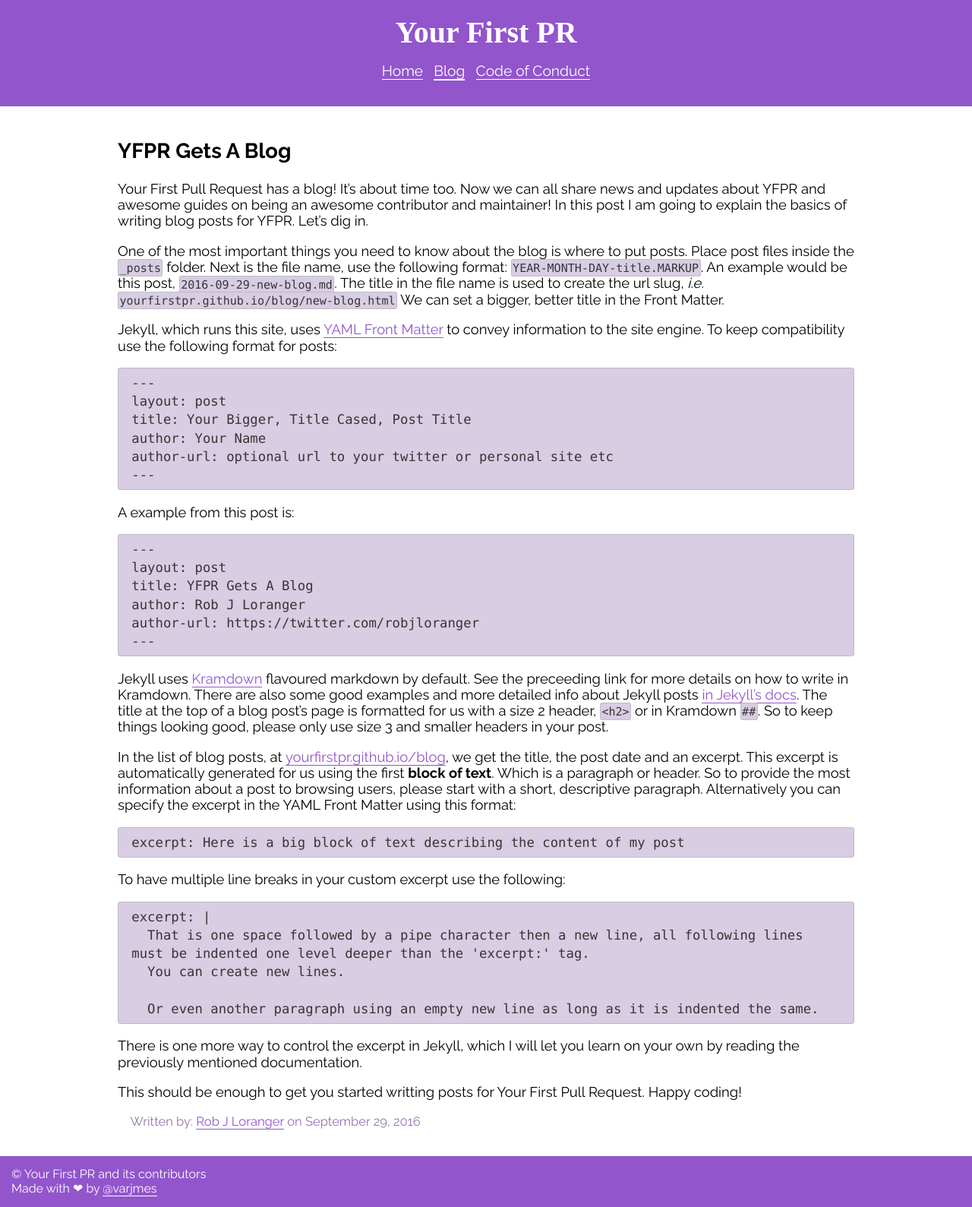
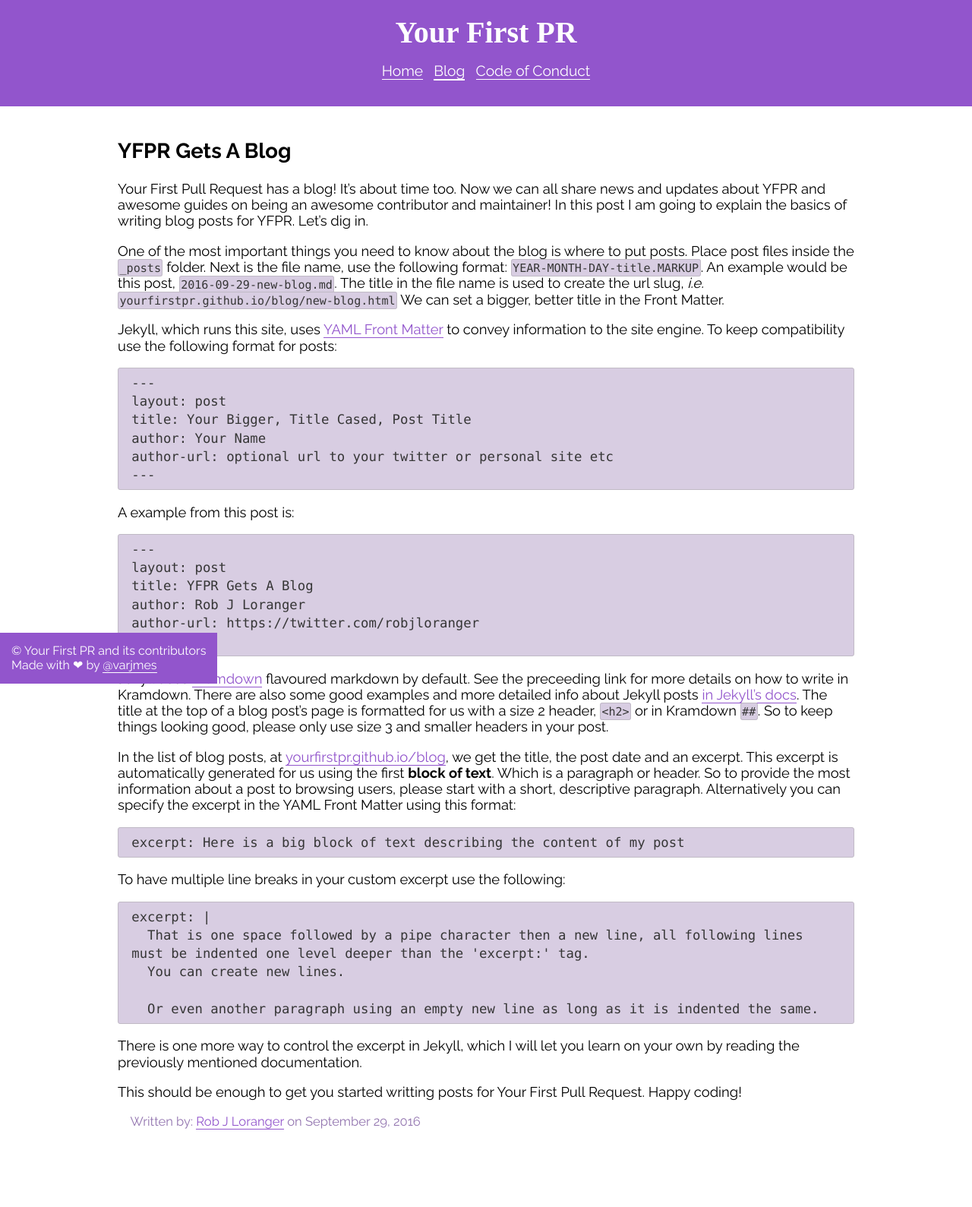
Before and after one commit to yourfirstpr/yourfirstpr.github.io, a Jekyll site: the page built from _posts/2016-09-29-new-blog.md, in a window 1280 px wide. Shown: the whole page at 76% size. Built offline with Jekyll 4.4.1, drawn with Linux system fonts in a browser that asks for light colours; nearby versions of some CDN libraries; some web fonts are replaced; after the commit the page ends 1522 px from its top, so only the background shows below that.

Commit message:
fix position footer

```diff
--- a/assets/css/styles.css
+++ b/assets/css/styles.css
@@ -1,38 +1,44 @@
-@import url('https://fonts.googleapis.com/css?family=Nixie+One');
-@import url('https://fonts.googleapis.com/css?family=Raleway:300,400,700');
+@import url("https://fonts.googleapis.com/css?family=Nixie+One");
+@import url("https://fonts.googleapis.com/css?family=Raleway:300,400,700");
 
 body {
-    font-family: 'Raleway', sans-serif;
+  font-family: "Raleway", sans-serif;
 }
 
 /* Header Block Styling */
 
 header {
-    background: #9255CC;
+  background: #9255cc;
   padding: 20px 0;
 }
 
 header > h1 {
   margin: 0;
-    color: #FFF;
+  color: #fff;
   font-family: "Nixie One" !important;
   text-align: center;
   font-size: 2.5em;
 }
 
-header a, footer a {
-    color: #FFF;
+footer {
+  position: absolute;
+  bottom: 0;
+}
+
+header a,
+footer a {
+  color: #fff;
   text-decoration: none;
-    border-bottom: 1px solid #FFF;
+  border-bottom: 1px solid #fff;
   font-size: 1.2em;
 }
 
 #active {
-    border-bottom: 2px solid #FFF;
+  border-bottom: 2px solid #fff;
 }
 
-
-header a:hover, footer a:hover {
+header a:hover,
+footer a:hover {
   color: #000000;
 }
 
@@ -58,9 +64,9 @@
 }
 
 a {
-    color: #9255CC;
+  color: #9255cc;
   text-decoration: none;
-    border-bottom: 1px solid #9255CC;
+  border-bottom: 1px solid #9255cc;
 }
 
 a:hover {
@@ -91,8 +97,8 @@
   margin: 0 auto;
   padding: 5px 15px;
 
-    background: #9255CC;
-    color: #FFF;
+  background: #9255cc;
+  color: #fff;
   font-size: 1em;
 }
 
@@ -109,7 +115,7 @@
 /*  blog list styling */
 
 .post_credits {
-  font-size: .9em;
+  font-size: 0.9em;
   text-indent: 1em;
   color: #9274af;
 }
@@ -137,17 +143,18 @@
 
 /* code snippet styling */
 
-pre, code {
+pre,
+code {
   font-family: Monaco, Consolas, monospace;
   border-radius: 3px;
   color: #363636;
 }
 
-code{
+code {
   font-size: 82%;
   border: 1px solid #c0bac5;
   background-color: #d8cde2;
-  padding: .1em;
+  padding: 0.1em;
 }
 
 pre > code {
@@ -155,7 +162,7 @@
   white-space: pre-wrap;
   font-size: 94%;
   line-height: 140%;
-  padding: .4em 1em;
+  padding: 0.4em 1em;
 }
 
 @media (min-width: 600px) {
```
Lines whose indentation alone changed are shown as unchanged.
